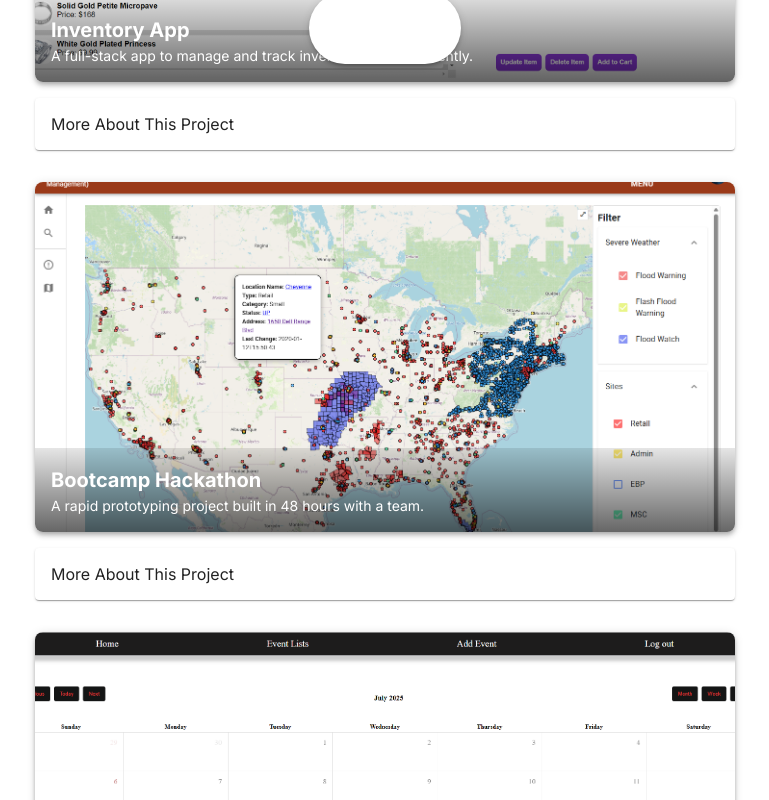
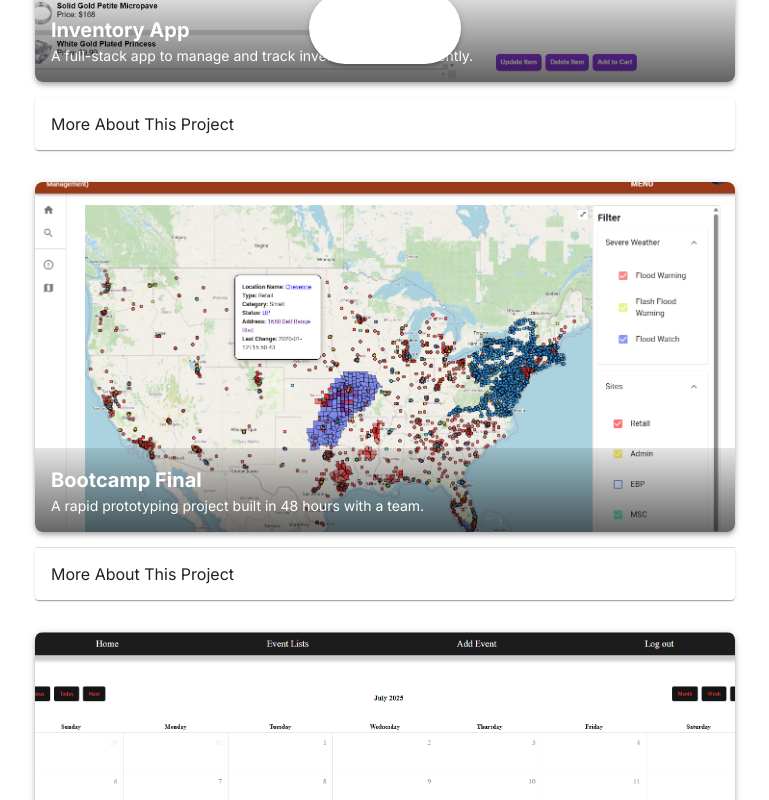
Before and after one commit to evanmrosas/MV_Portfolio, a React (Vite) app: page /projects in a window 1280 px wide. Shown: the part 688-1488 px from the top of the page, without its empty margins (255-1024 px from the left). Built offline with nearby package versions, Linux system fonts and the light colour scheme; some icons are missing.

Commit message:
added changes for completion of portfolio

```diff
--- a/src/pages/Projects.jsx
+++ b/src/pages/Projects.jsx
@@ -1,5 +1,18 @@
-import { Typography, Box, Grid, Paper, Accordion, AccordionSummary, AccordionDetails } from '@mui/material';
+import {
+  Typography,
+  Box,
+  Grid,
+  Paper,
+  Accordion,
+  AccordionSummary,
+  AccordionDetails,
+  Modal,
+  Backdrop,
+  Fade
+} from '@mui/material';
 import ExpandMoreIcon from '@mui/icons-material/ExpandMore';
+import React, { useState } from 'react';
+
 import inventoryImg from '../assets/inventory_app.png';
 import hackathonImg from '../assets/hackathon.png';
 import backendImg from '../assets/backend.png';
@@ -7,6 +20,11 @@ import frontendImg from '../assets/frontend.png';
 import deploymentImg from '../assets/deployment.png';
 
 export default function Projects() {
+  const [openModal, setOpenModal] = useState(false);
+
+  const handleOpen = () => setOpenModal(true);
+  const handleClose = () => setOpenModal(false);
+
   const projects = [
     {
       title: 'Inventory App',
@@ -15,29 +33,30 @@ export default function Projects() {
       url: 'https://inventory-app-irving-99.onrender.com/',
       details: {
         purpose: 'Create a tool to track and manage inventory in real time.',
-        features: 'CRUD operations, search/filter, user authentication, responsive UI.',
-        skills: 'React, Node.js, Express, MongoDB, MUI, communication, problem-solving.',
-        application: 'Built full-stack features from database to UI. Focused on authentication and RESTful APIs.',
+        features: 'CRUD operations, search/filter, responsive UI.',
+        skills: 'React, Node.js, Express, MySQL, MUI, communication, problem-solving.',
+        application: 'Built full-stack features from database to UI. Focused on RESTful APIs.',
         takeaways: 'Learned to structure scalable projects and handle secure user data.',
-        contribution: 'Solo project: handled end-to-end development and deployment.',
-        link: 'https://inventory-app-irving-99.onrender.com/',
+        contribution: 'Working within a team I helped with creating a responsive UI and creating a clean interface. Along with connecting the front-end to the back-end API.',
+        reflection: 'Demonstrated full-stack development skills including backend API design and responsive UI. As a developer, Our team was able to bring this project lifecycle from database schema to frontend styling, showcasing both technical independence and holistic problem-solving.',
+        link: 'https://github.com/irving-99/inventory-app',
       },
     },
-    // You can add similar `details` fields for the other projects
     {
-      title: 'Bootcamp Hackathon',
+      title: 'Bootcamp Final',
       description: 'A rapid prototyping project built in 48 hours with a team.',
       image: hackathonImg,
-      url: 'https://your-hackathon-project.com',
       details: {
         purpose: 'Prototype an app under time constraints with teammates.',
         features: 'Real time site and weather data, clickable popups, filtering options.',
         skills: 'React, research, adaptability, GitLab flow.',
         application: 'Focused on UI build-out and connecting shared state.',
         takeaways: 'Learned rapid iteration and communication.',
-        contribution: 'Front-end lead in a 3-person team.',
-        link: 'https://your-hackathon-project.com',
+        contribution: 'As a solo developer, I was responsible for the entire front-end build, including the UI design and connecting to the back-end API.',
+        reflection: 'Highlighted collaboration in a time-sensitive environment. I led the frontend build, worked closely with teammates on state management, and ensured visual consistency. Emphasized rapid iteration and team adaptability under a tight deadline.',
+        link: 'Private – Cannot disclose.',
       },
+      isConfidential: true,
     },
     {
       title: 'Backend Module Project',
@@ -46,12 +65,13 @@ export default function Projects() {
       url: 'https://create-event-app.netlify.app/',
       details: {
         purpose: 'Build a back-end API to support front-end requests.',
-        features: 'CRUD routes, MySQL schema, testing endpoints.',
-        skills: 'Node.js, Spring boot, MySQL, Postman, documentation.',
+        features: 'CRUD routes, MySQL schema, testing endpoints, Oauth.',
+        skills: 'Node.js, Spring boot, MySQL, Postman, documentation, authentication.',
         application: 'Designed and implemented RESTful routes.',
         takeaways: 'Gained confidence in API design and server logic.',
-        contribution: 'Solo backend development with deployable routes.',
-        link: 'https://create-event-app.netlify.app/',
+        contribution: 'As a part of a team I was responsible for setting up the model and routes for the back-end API, along with creating the database schema.',
+        reflection: 'Showcased backend API design skills, including route structuring and database integration. I contributed to the team by setting up the model and routes, ensuring a solid foundation for the front-end to interact with.',
+        link: 'https://github.com/Evan-Mahdi/Back-End-Project-Repo',
       },
     },
     {
@@ -60,12 +80,13 @@ export default function Projects() {
       image: frontendImg,
       url: 'https://github.com/AdrianBurke1/Front-End-Project',
       details: {
-        purpose: 'Design a frontend UI for an existing backend API.',
+        purpose: 'Design a frontend UI for a web application.',
         features: 'Routing, dynamic views, responsive layouts.',
-        skills: 'React, React Router, MUI, GitHub collaboration.',
+        skills: 'React, React Router, MUI, GitHub collaboration, implementation of external APIs.',
         application: 'Created React components and responsive design.',
         takeaways: 'Learned component reusability and better state handling.',
-        contribution: 'Solo frontend project with full layout build.',
+        contribution: 'As a part of a team I was responsible for creating the front-end UI, including the routing and dynamic views and utilizing external APIs.',
+        reflection: 'Demonstrated frontend development skills, focusing on responsive design and component architecture. I contributed to the team by implementing routing and dynamic views, ensuring a seamless user experience.',
         link: 'https://github.com/AdrianBurke1/Front-End-Project',
       },
     },
@@ -80,8 +101,9 @@ export default function Projects() {
         skills: 'Docker, Render, deployment strategy, CI/CD basics.',
         application: 'Packaged and deployed apps with environment configs.',
         takeaways: 'Learned real-world deployment flow and debugging tools.',
-        contribution: 'Deployed solo project using Docker and GitHub Actions.',
-        link: 'https://class-management-frontend.onrender.com/',
+        contribution: 'As a part of a team I was responsible for setting up the front-end UI and helping connect it to the back-end API.',
+        reflection: 'Showcased deployment skills, including Docker configuration and Render setup. I contributed to the team by setting up the front-end UI and ensuring it was properly connected to the back-end API, demonstrating an understanding of real-world deployment practices.',
+        link: 'https://github.com/E-DISTRICT/Class-Management',
       },
     },
   ];
@@ -98,6 +120,88 @@ export default function Projects() {
       <Grid container spacing={4} justifyContent="center">
         {projects.map((project) => (
           <Grid item xs={12} md={10} lg={8} key={project.title}>
+            {project.isConfidential ? (
+              <>
+                <Paper
+                  onClick={handleOpen}
+                  sx={{
+                    position: 'relative',
+                    height: 350,
+                    width: '700px',
+                    borderRadius: 2,
+                    overflow: 'hidden',
+                    cursor: 'pointer',
+                    boxShadow: 4,
+                    transition: 'transform 0.3s',
+                    mx: 'auto',
+                    '&:hover': {
+                      transform: 'scale(1.01)',
+                    },
+                  }}
+                >
+                  <Box
+                    component="img"
+                    src={project.image}
+                    alt={project.title}
+                    sx={{
+                      width: '100%',
+                      height: '100%',
+                      objectFit: 'cover',
+                      display: 'block',
+                    }}
+                  />
+                  <Box
+                    sx={{
+                      position: 'absolute',
+                      bottom: 0,
+                      width: '100%',
+                      p: 2,
+                      background: 'linear-gradient(to top, rgba(0,0,0,0.6), rgba(0,0,0,0.1))',
+                      color: '#fff',
+                    }}
+                  >
+                    <Typography variant="h6" fontWeight={600}>
+                      {project.title}
+                    </Typography>
+                    <Typography variant="body2">{project.description}</Typography>
+                  </Box>
+                </Paper>
+
+                <Modal
+                  open={openModal}
+                  onClose={handleClose}
+                  closeAfterTransition
+                  BackdropComponent={Backdrop}
+                  BackdropProps={{ timeout: 500 }}
+                >
+                  <Fade in={openModal}>
+                    <Box
+                      sx={{
+                        position: 'absolute',
+                        top: '50%',
+                        left: '50%',
+                        transform: 'translate(-50%, -50%)',
+                        bgcolor: 'background.paper',
+                        borderRadius: 2,
+                        boxShadow: 24,
+                        p: 4,
+                        width: '90%',
+                        maxWidth: 500,
+                        textAlign: 'center',
+                      }}
+                    >
+                      <Typography variant="h6" gutterBottom>
+                        Bootcamp Final Project
+                      </Typography>
+                      <Typography variant="body2">
+                        This project was built as part of a Verizon-sponsored hackathon. Due to internal confidentiality
+                        policies, I’m unable to share source code or detailed implementation information.
+                      </Typography>
+                    </Box>
+                  </Fade>
+                </Modal>
+              </>
+            ) : (
               <a
                 href={project.url}
                 target="_blank"
@@ -148,9 +252,10 @@ export default function Projects() {
                   </Box>
                 </Paper>
               </a>
+            )}
 
             {/* Accordion for project details */}
-            <Accordion sx={{ mt: 2 }}>
+            <Accordion sx={{ mt: 2, width: '700px', mx: 'auto' }}>
               <AccordionSummary expandIcon={<ExpandMoreIcon />}>
                 <Typography variant="subtitle1">More About This Project</Typography>
               </AccordionSummary>
@@ -161,7 +266,13 @@ export default function Projects() {
                       {label}
                     </Typography>
                     <Typography variant="body2" sx={{ color: '#444' }}>
+                      {label === 'link' && typeof content === 'string' && content.startsWith('http') ? (
+                        <a href={content} target="_blank" rel="noopener noreferrer">
                           {content}
+                        </a>
+                      ) : (
+                        content
+                      )}
                     </Typography>
                   </Box>
                 ))}
```
Also changed, not shown: src/pages/About.jsx (+21 -0 lines). Lines whose indentation alone changed are shown as unchanged.
